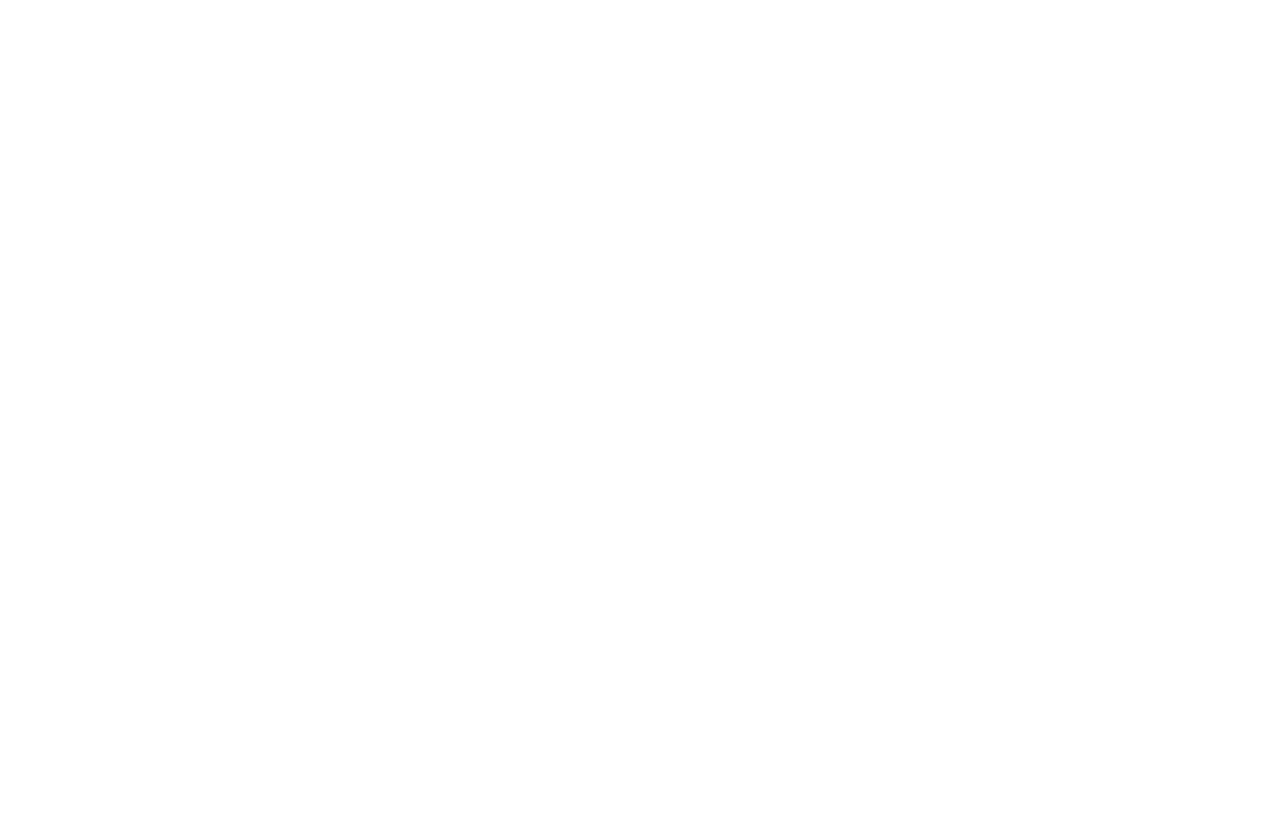
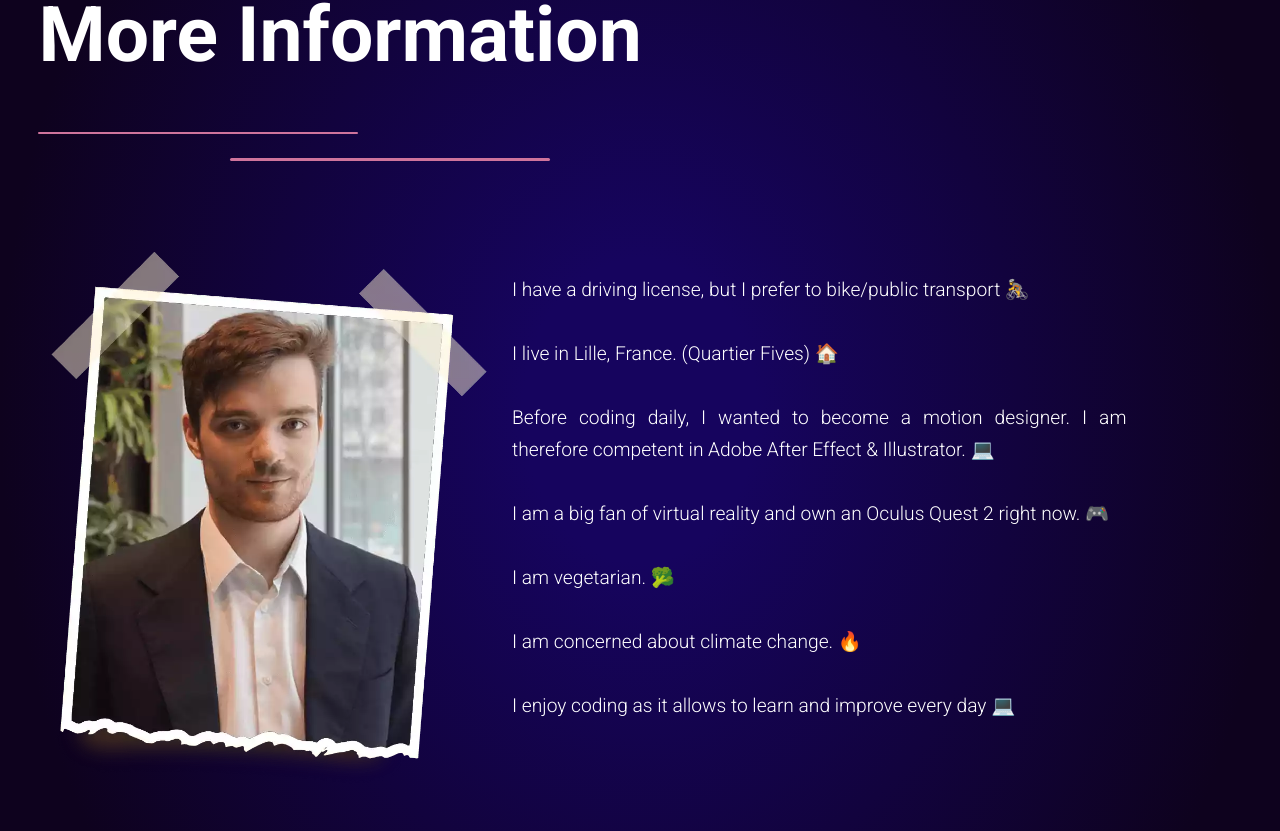
Before and after one commit to NeoHuncho/my-portfolio-legacy, a Next.js app: page /about-me in a window 1280 px wide. Shown: the part 4349-5180 px from the top of the page. Before the commit the page ends 4340 px from the top, so only its background shows below. Built offline with nearby package versions, Linux system fonts and the light colour scheme.

Commit message:
visual changes

```diff
--- a/components/about-me/more_information.jsx
+++ b/components/about-me/more_information.jsx
@@ -0,0 +1,64 @@
+import React from "react";
+import { InView } from "react-intersection-observer";
+import { InnerGrid, ImageSection, Paragraph, Svg } from "./styles";
+import main_img from "../../public/assets/main_img/main_img";
+export default function MoreInformation() {
+  return (
+    <InnerGrid>
+      <ImageSection
+        initial={{ opacity: 0 }}
+        transition={{ ease: "easeOut", duration: 1.25 }}
+        animate={{ opacity: InView ? 1 : 0 }}
+      >
+        <Svg
+          animate={{ y: [0, -10, 0] }}
+          transition={{
+            duration: 5,
+            ease: "easeInOut",
+            loop: Infinity,
+          }}
+          src={main_img.me_front.src}
+          alt="Computer"
+        />
+      </ImageSection>
+      <Paragraph
+        initial={{ opacity: 0 }}
+        transition={{ ease: "easeOut", duration: 1.25 }}
+        animate={{ opacity: InView ? 1 : 0 }}
+      >
+        I have a driving license, but I prefer to bike/public transport{" "}
+        <span role="img" aria-label="image">
+          🚴
+        </span>{" "}
+        <br /> <br />I live in Lille, France. (Quartier Fives){" "}
+        <span role="img" aria-label="image">
+          🏠
+        </span>{" "}
+        <br /> <br />
+        Before coding daily, I wanted to become a motion designer. I am
+        therefore competent in Adobe After Effect & Illustrator.{" "}
+        <span role="img" aria-label="image">
+          💻
+        </span>{" "}
+        <br /> <br />I am a big fan of virtual reality and own an Oculus Quest 2
+        right now.{" "}
+        <span role="img" aria-label="image">
+          🎮
+        </span>{" "}
+        <br /> <br />I am vegetarian.{" "}
+        <span role="img" aria-label="image">
+          🥦
+        </span>{" "}
+        <br /> <br />I am concerned about climate change.{" "}
+        <span role="img" aria-label="image">
+          🔥
+        </span>{" "}
+        <br /> <br />I enjoy coding as it allows to learn and improve every day{" "}
+        <span role="img" aria-label="image">
+          💻
+        </span>{" "}
+        <br /> <br />
+      </Paragraph>
+    </InnerGrid>
+  );
+}
--- /dev/null
+++ b/components/about-me/styles.js
@@ -0,0 +1,70 @@
+import { motion } from "framer-motion";
+import styled from "styled-components";
+import { mediaQueries } from "../../styles/mediaQueries";
+
+export const InnerGrid = styled.div`
+  @media ${mediaQueries.desktop} {
+    display: grid;
+    grid-template-columns: 40% 60%;
+    gap: 0px 0px;
+    grid-template-areas: "image paragraph";
+    grid-area: content;
+  }
+  padding-top: 5vh;
+`;
+export const ImageSection = styled(motion.div)`
+  @media ${mediaQueries.desktop} {
+    grid-area: image;
+    margin-left: 1vw;
+  }
+  @media ${mediaQueries.nondesktop} {
+    display: block;
+    margin-left: auto;
+    margin-right: auto;
+    width: 50%;
+    padding-top: 2vh;
+  }
+`;
+export const Svg = styled(motion.img)`
+  @media ${mediaQueries.nondesktop} {
+    width: 50vw;
+  }
+
+  @media ${mediaQueries.desktop} {
+    width: 65vh;
+  }
+`;
+
+export const Paragraph = styled(motion.p)`
+  font-family: Roboto;
+  font-weight: 300;
+  color: #ffffff;
+  font-style: normal;
+  text-align: justify;
+  grid-area: paragraph;
+
+  @media ${mediaQueries.mobile} {
+    line-height: 3.5vh;
+    padding-top: 3vh;
+
+    margin-left: 4vh;
+    margin-right: 4vh;
+    font-size: 2vh;
+    margin-bottom: 0;
+  }
+  @media ${mediaQueries.ipadAndIpadPro} {
+    line-height: 3.2vh;
+    bottom: 1vh;
+    font-size: 2vh;
+    padding-left: 4vw;
+    padding-right: 4vw;
+  }
+
+  @media ${mediaQueries.desktop} {
+    grid-area: paragraph;
+    padding-top: 5%;
+    margin-right: 20%;
+    line-height: 4vh;
+    font-size: 1.5vw;
+  }
+`;
--- a/pages/about-me.jsx
+++ b/pages/about-me.jsx
@@ -6,6 +6,7 @@
 import Section from "../components/section";
 import main_img from "../public/assets/main_img/main_img";
 import Timeline from "../components/about-me/timeline";
+import MoreInformation from "../components/about-me/more_information";
 const AboutMe = () => {
   return (
     <div>
@@ -26,6 +27,7 @@
         image={{ src: main_img.me_back, width: 657, height: 506 }}
       />
       <Section title={"Timeline"} Component={Timeline} />
+      <Section title={"More Information"} Component={MoreInformation} />
     </div>
   );
 };
--- a/public/assets/main_img/main_img.js
+++ b/public/assets/main_img/main_img.js
@@ -1,9 +1,11 @@
 import computer_projects from "./computer_projects.webp";
 import workspace from "./workspace.webp";
 import me_back from "./me_back.webp";
+import me_front from "./me_front.webp";
 const main_img = {
   computer_projects: computer_projects,
   workspace: workspace,
   me_back: me_back,
+  me_front: me_front,
 };
 export default main_img;
--- a/styles/styles.js
+++ b/styles/styles.js
@@ -146,7 +146,7 @@
   font-style: normal;
 
   @media ${mediaQueries.mobile} {
-    font-size: 15vw;
+    font-size: 14vw;
     line-height: 8vh;
   }
 
```
Also changed, not shown: config/about-me/information_items.js (added, +11 -0 lines).
